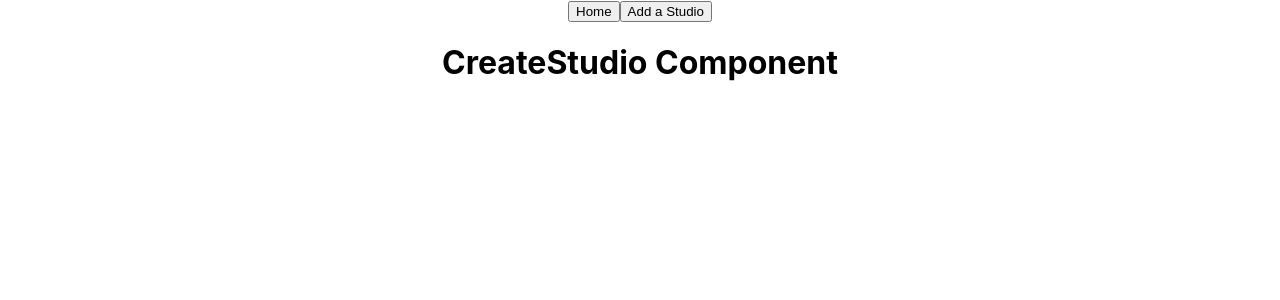
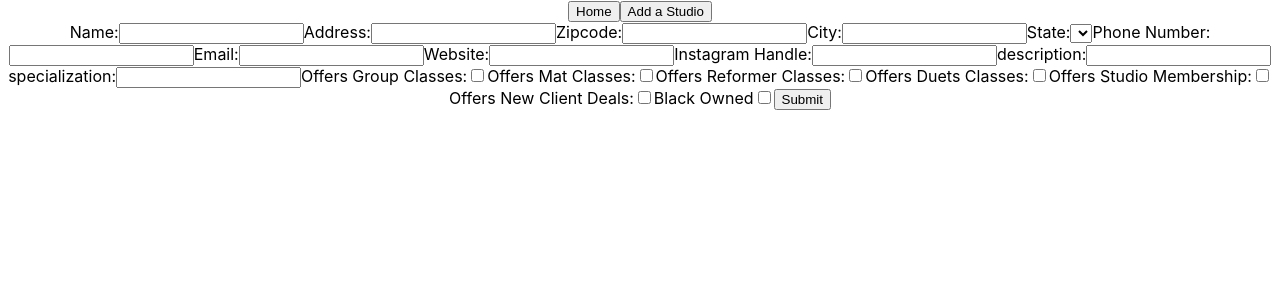
Before and after one commit to laura-williams-1/pilates-haven-nyc-front-end, a React (Create React App) app in the folder pilates-haven-front-end/: page /studios/new in a window 1280 px wide. Shown: the top 300 px of the page. Built offline with nearby package versions, Linux system fonts and the light colour scheme.

Commit message:
new studio form function completed

```diff
--- a/pilates-haven-front-end/src/Components/CreateStudio.js
+++ b/pilates-haven-front-end/src/Components/CreateStudio.js
@@ -1,5 +1,190 @@
+import axios from "axios";
+import { useState } from "react";
+import { useNavigate } from "react-router-dom";
+
+const API = process.env.REACT_APP_API_URL;
+
 const CreateStudio = () => {
-  return <h1>CreateStudio Component</h1>;
+  const navigate = useNavigate();
+  const [studio, setStudio] = useState({
+    name: "",
+    address: "",
+    zipcode: "",
+    city: "",
+    state: "NY",
+    phone_number: "",
+    email: "",
+    website_url: "",
+    instagram_handle: "",
+    description: "",
+    specialization: "",
+    offers_group: false,
+    offers_mat: false,
+    offers_reformer: false,
+    offers_duets: false,
+    offers_privates: false,
+    offers_membership: false,
+    offers_new_client_deal: false,
+    is_black_owned: false,
+  });
+
+  const handleTextChange = (event) => {
+    setStudio({ ...studio, [event.target.id]: event.target.value });
+  };
+
+  const handleCheckboxChange = (event) => {
+    setStudio({ ...studio, [event.target.id]: !studio[event.target.id] });
+  };
+
+  const addStudio = (newStudio) => {
+    axios
+      .post(`${API}/studios`, newStudio)
+      .then(() => {
+        navigate("/studios");
+      })
+      .catch((e) => console.warn("error", e));
+  };
+  const handleSubmit = (e) => {
+    e.preventDefault();
+    addStudio(studio);
+  };
+  return (
+    <form onSubmit={handleSubmit}>
+      <label htmlFor="name">Name:</label>
+      <input
+        type="text"
+        id="name"
+        value={studio.name}
+        onChange={handleTextChange}
+        required
+      />
+
+      <label htmlFor="address">Address:</label>
+      <input
+        type="text"
+        id="address"
+        value={studio.address}
+        onChange={handleTextChange}
+        required
+      />
+
+      <label htmlFor="zipcode">Zipcode:</label>
+      <input
+        type="number"
+        id="zipcode"
+        value={studio.zipcode}
+        onChange={handleTextChange}
+        required
+      />
+
+      <label htmlFor="city">City:</label>
+      <input
+        type="text"
+        id="city"
+        value={studio.city}
+        onChange={handleTextChange}
+        required
+      />
+
+      <label htmlFor="state">State:</label>
+      <select id="state" value={studio.state} onChange={handleTextChange}>
+        {/* options for states */}
+      </select>
+      <label htmlFor="phone_number">Phone Number:</label>
+      <input
+        type="text"
+        id="phone_number"
+        value={studio.phone_number}
+        onChange={handleTextChange}
+      />
+
+      <label htmlFor="email">Email:</label>
+      <input
+        type="text"
+        id="email"
+        value={studio.email}
+        onChange={handleTextChange}
+      />
+      <label htmlFor="website_url">Website:</label>
+      <input
+        type="text"
+        id="website_url"
+        value={studio.website_url}
+        onChange={handleTextChange}
+      />
+      <label htmlFor="instagram_handle">Instagram Handle:</label>
+      <input
+        type="text"
+        id="instagram_handle"
+        value={studio.instagram_handle}
+        onChange={handleTextChange}
+      />
+      <label htmlFor="description">description:</label>
+      <input
+        type="text"
+        id="description"
+        value={studio.description}
+        onChange={handleTextChange}
+      />
+      <label htmlFor="specialization">specialization:</label>
+      <input
+        type="text"
+        id="specialization"
+        value={studio.specialization}
+        onChange={handleTextChange}
+      />
+      <label htmlFor="offers_group">Offers Group Classes:</label>
+      <input
+        type="checkbox"
+        id="offers_group"
+        checked={studio.offers_group}
+        onChange={handleCheckboxChange}
+      />
+      <label htmlFor="offers_mat">Offers Mat Classes:</label>
+      <input
+        type="checkbox"
+        id="offers_mat"
+        checked={studio.offers_mat}
+        onChange={handleCheckboxChange}
+      />
+      <label htmlFor="offers_reformer">Offers Reformer Classes:</label>
+      <input
+        type="checkbox"
+        id="offers_reformer"
+        checked={studio.offers_reformer}
+        onChange={handleCheckboxChange}
+      />
+      <label htmlFor="offers_duets">Offers Duets Classes:</label>
+      <input
+        type="checkbox"
+        id="offers_duets"
+        checked={studio.offers_duets}
+        onChange={handleCheckboxChange}
+      />
+      <label htmlFor="offers_membership">Offers Studio Membership:</label>
+      <input
+        type="checkbox"
+        id="offers_membership"
+        checked={studio.offers_membership}
+        onChange={handleCheckboxChange}
+      />
+      <label htmlFor="offers_new_client_deal">Offers New Client Deals:</label>
+      <input
+        type="checkbox"
+        id="offers_new_client_deal"
+        checked={studio.offers_new_client_deal}
+        onChange={handleCheckboxChange}
+      />
+      <label htmlFor="is_black_owned">Black Owned</label>
+      <input
+        type="checkbox"
+        id="is_black_owned"
+        checked={studio.is_black_owned}
+        onChange={handleCheckboxChange}
+      />
+      <input type="submit" className="submit_button" />
+    </form>
+  );
 };
 
 export default CreateStudio;
--- a/pilates-haven-front-end/src/Components/StudioForm.js
+++ b/pilates-haven-front-end/src/Components/StudioForm.js
@@ -1,5 +1,12 @@
+import { useState } from "react";
+
 const StudioForm = () => {
-  return <h1>StudioForm Component</h1>;
+  const [studio, setStudio] = useState([]);
+  return (
+    <div>
+      <h1>{studio}</h1>
+    </div>
+  );
 };
 
 export default StudioForm;
```
